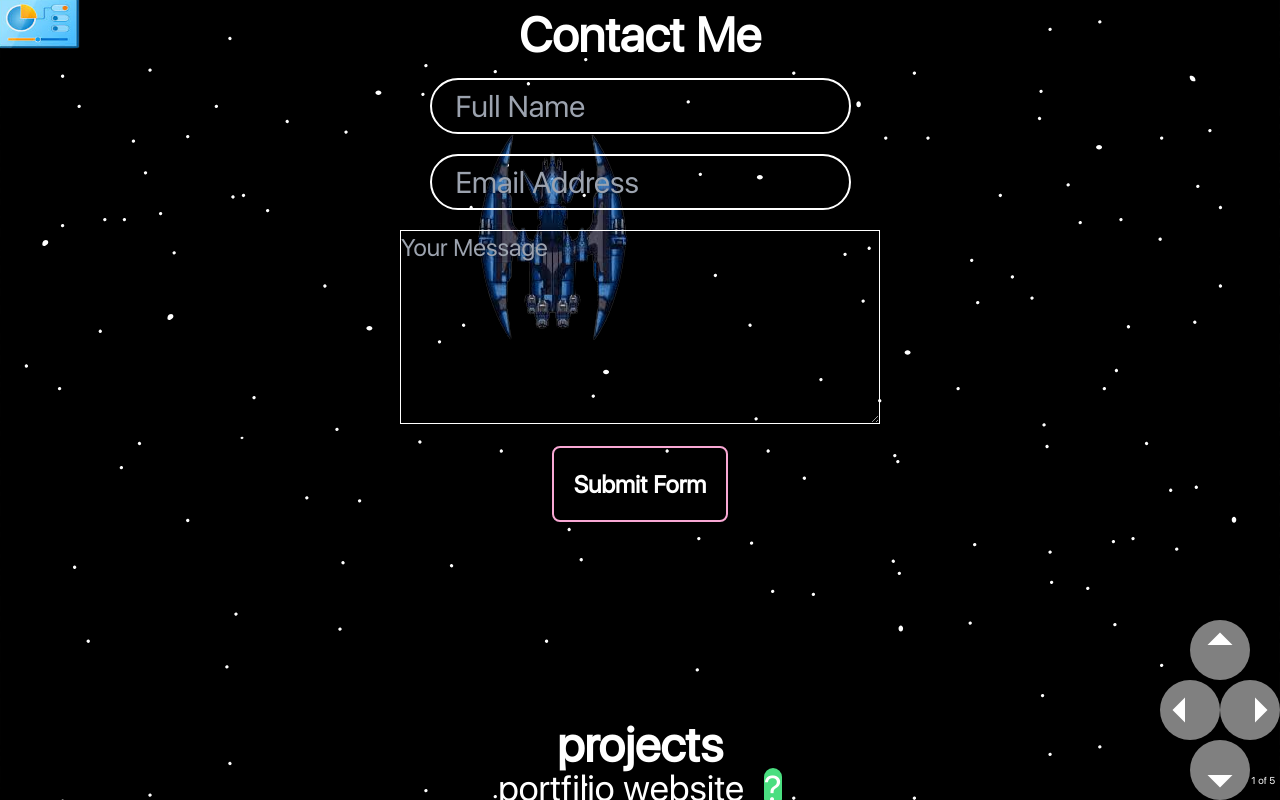
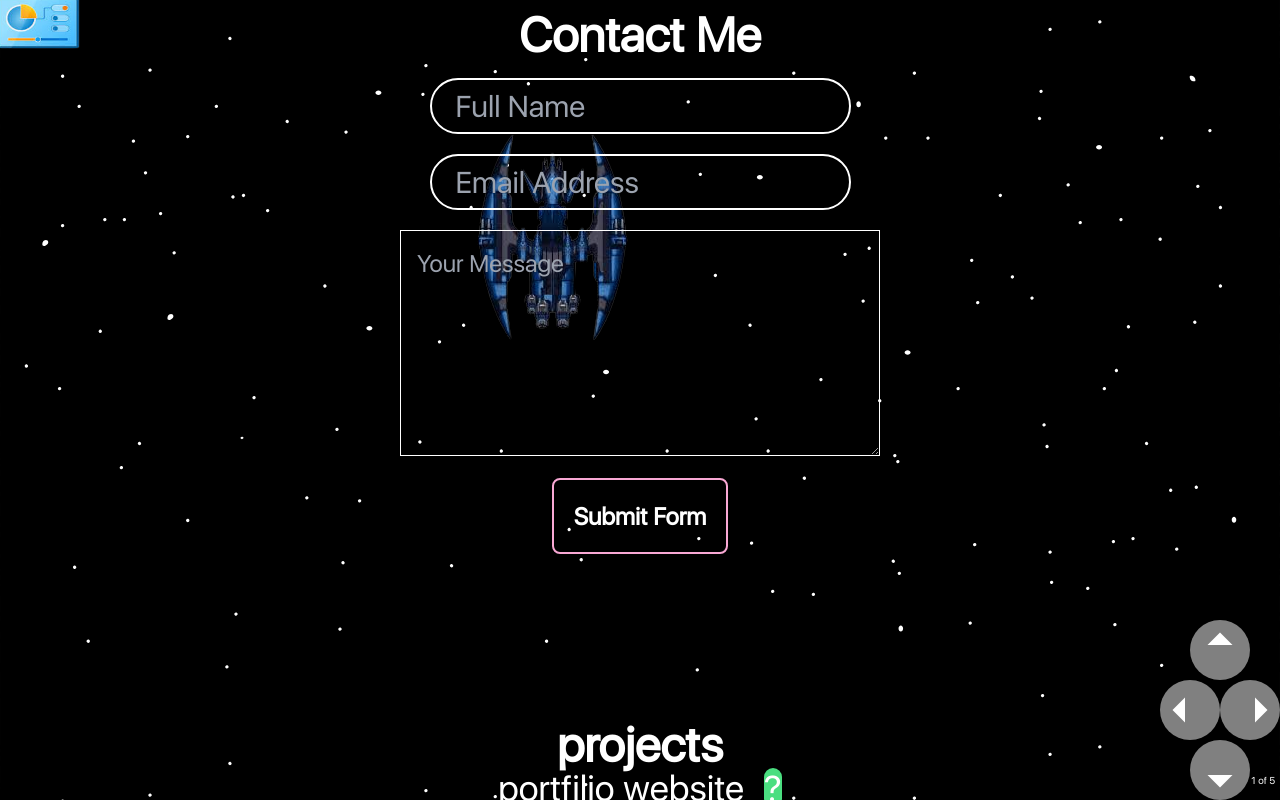
Before and after one commit to Baraa-Baba/BaraaBaba, a Next.js app: page / in a window 1280 px wide. Shown: the top 800 px of the page. Built offline with nearby package versions, Linux system fonts and the light colour scheme; a web font is replaced by a local one.

Commit message:
disabaled scroll to a certian location so it allows starts at the intro

```diff
--- a/components/Contact.jsx
+++ b/components/Contact.jsx
@@ -50,7 +50,7 @@ const Contact = () => {
                     </div>
                     <div className={`form-group px-0 sm:px-3  `}>
                         <textarea placeholder="Your Message" className="resize-y text-2xl
-                        max-w-[95vw] w-[30rem] bg-transparent text-white
+                        max-w-[95vw] w-[30rem] bg-transparent text-white p-4
                     border-[1px] border-white"
                             name="message" rows="6" required></textarea>
                     </div>
--- a/pages/index.js
+++ b/pages/index.js
@@ -12,6 +12,7 @@ export default function App({ loading }) {
       <head>
         <title>Baraa El Baba</title>
         <meta author="Baraa El Baba"></meta>
+        <script>history.scrollRestoration = "manual"</script>
 
     <link rel="preconnect" href="https://fonts.googleapis.com" />
     <link rel="preconnect" href="https://fonts.gstatic.com" crossOrigin />
```
